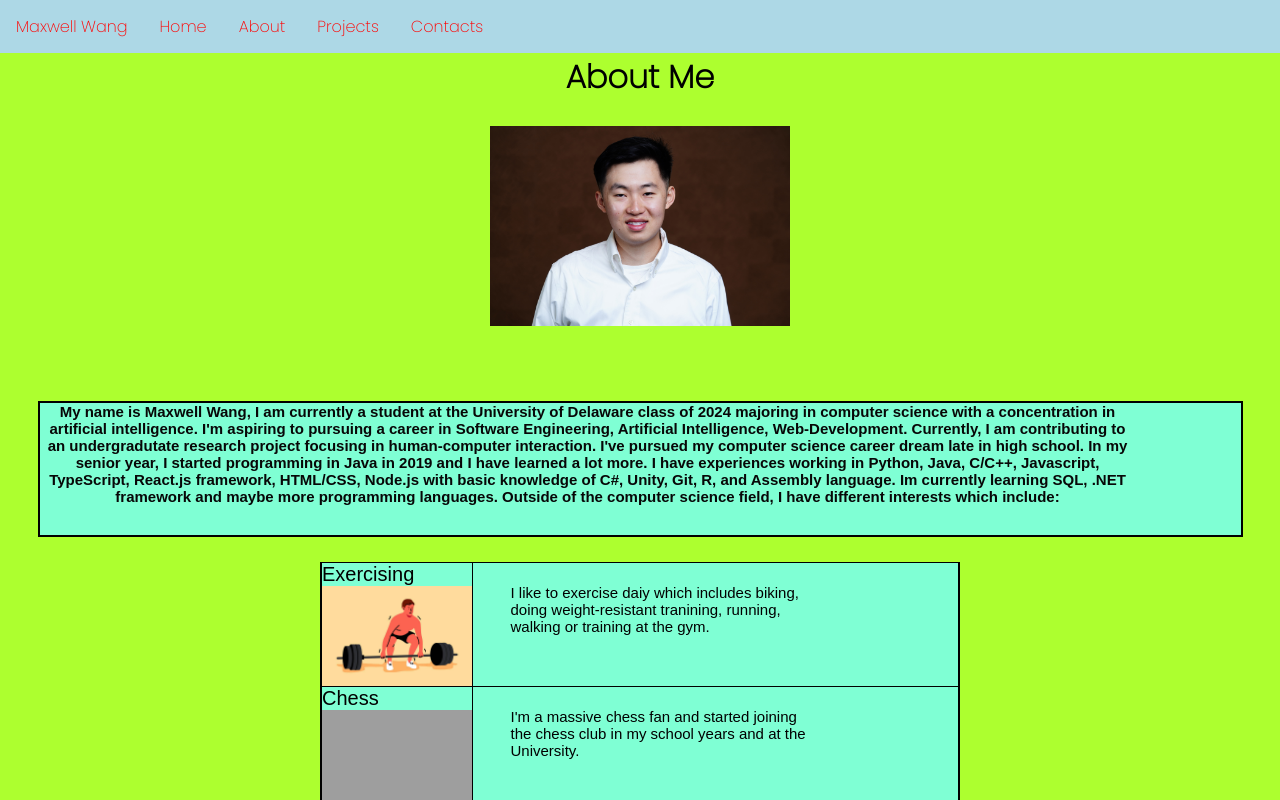
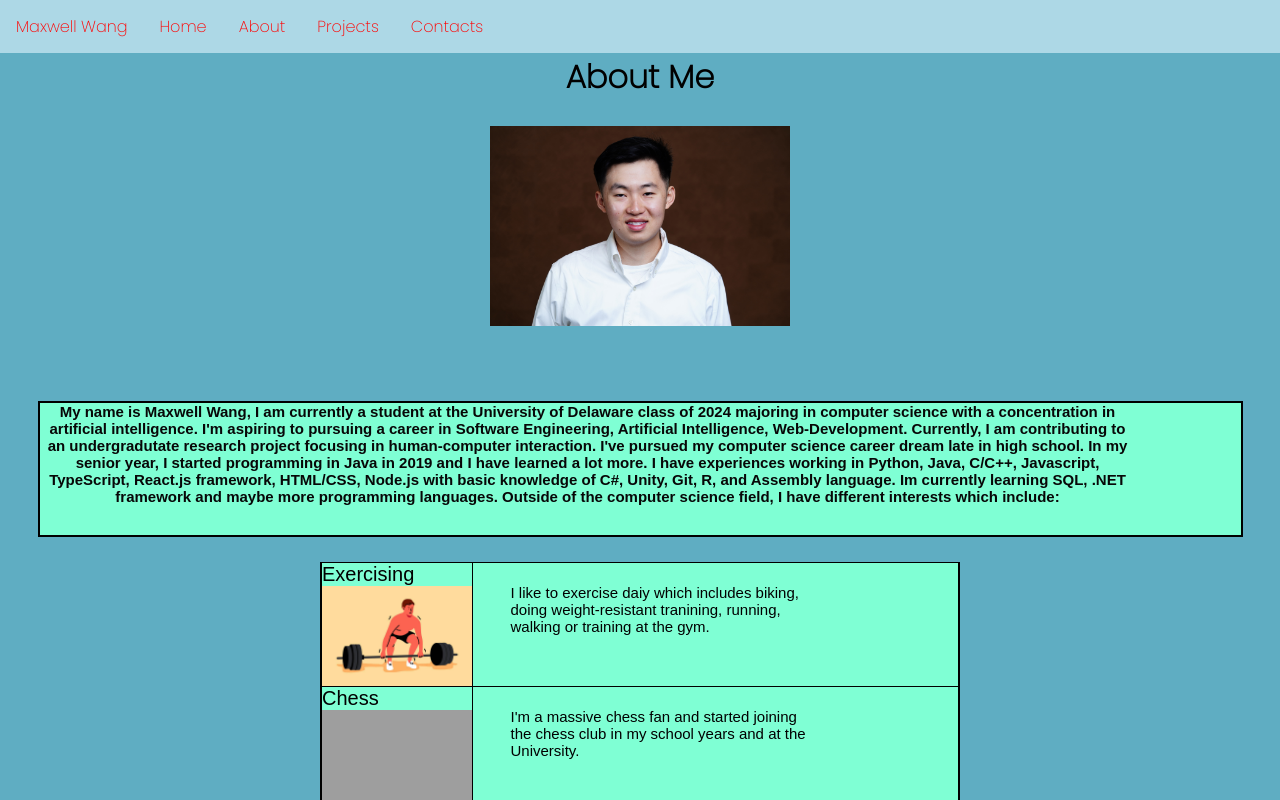
Before and after one commit to mwang840/MaxWang, a React (Create React App) app: page /about in a window 1280 px wide. Shown: the top 800 px of the page. Built offline with nearby package versions, Linux system fonts and the light colour scheme; grey boxes are pictures that could not be loaded.

Commit message:
made background color page consistent with header color

```diff
--- a/src/App.css
+++ b/src/App.css
@@ -7,7 +7,7 @@
 
 
 body{
-  background-color: rgb(151, 194, 95);
+  background-color: rgb(95, 173, 194);
 }
 
 .NavbarItems{
--- a/src/Pages/About.css
+++ b/src/Pages/About.css
@@ -52,7 +52,7 @@ p{
 }
 
 body{
-    background-color: greenyellow;
+    background-color: rgb(95, 173, 194);
 }
 
 ol li{
--- a/src/Pages/Projects.css
+++ b/src/Pages/Projects.css
@@ -47,7 +47,7 @@ p{
 }
 
 body{
-    background-color: greenyellow;
+    background-color: rgb(95, 173, 194);
 }
 
 Projects ol li{
```
